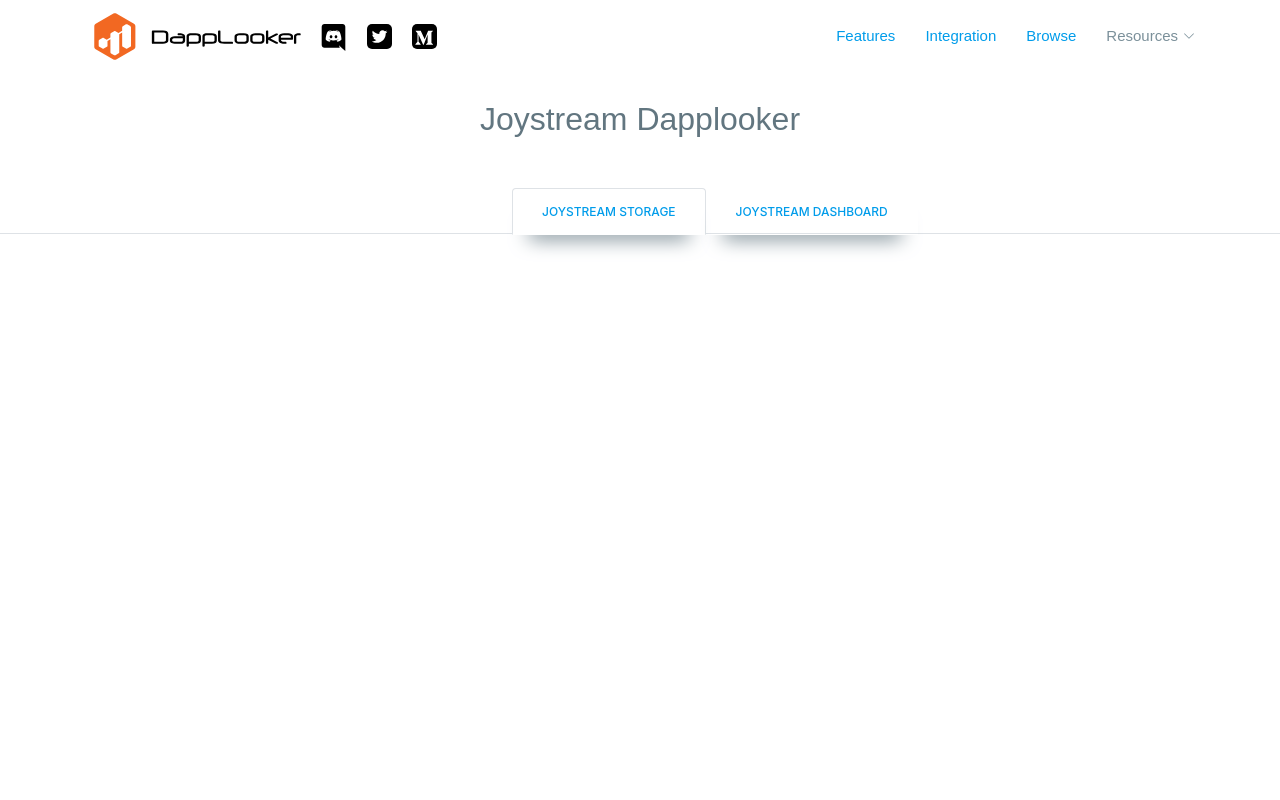
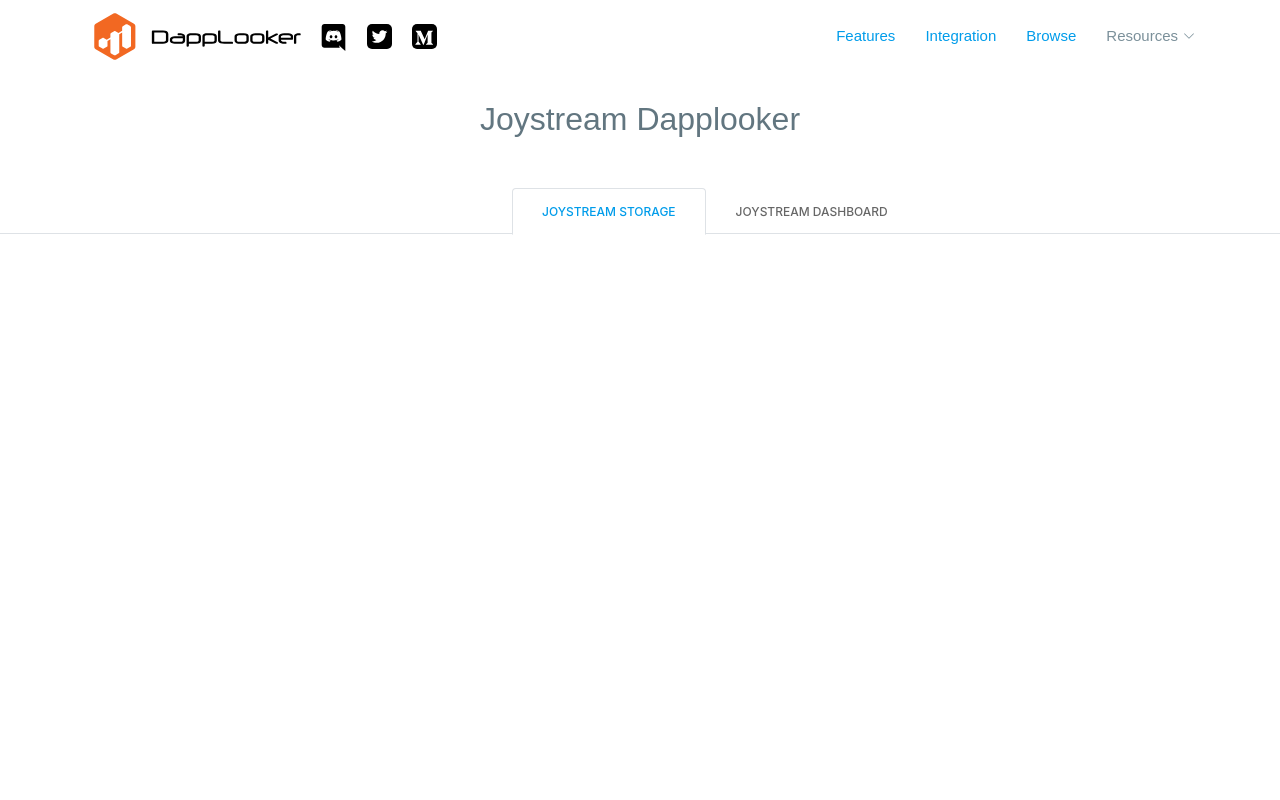
Before and after one commit to dapplooker/joystream-network-analytics, an Angular app: page / in a window 1280 px wide. Shown: the top 800 px of the page. Built offline with nearby package versions, Linux system fonts and the light colour scheme; some icons are missing.

Commit message:
color fix for active tab

```diff
--- a/src/app/dashboard-container/dashboard-container.component.scss
+++ b/src/app/dashboard-container/dashboard-container.component.scss
@@ -35,16 +35,7 @@
       width: 100%;
       border: none;
   }
-  ul li button{
-      color: $baseColor;
-      -webkit-box-shadow: 0px 20px 20px -17px #627680;
-      -moz-box-shadow: 0px 20px 20px -17px #627680;
-      box-shadow: 0px 20px 20px -17px #627680;
+  .nav-link.active,
+  .nav-item.show .nav-link {
+    color: $baseColor;
   }
-  ul li button:hover{
-
-
-}
-ul li button:active{
-    color: $baseColor;
-}
```
